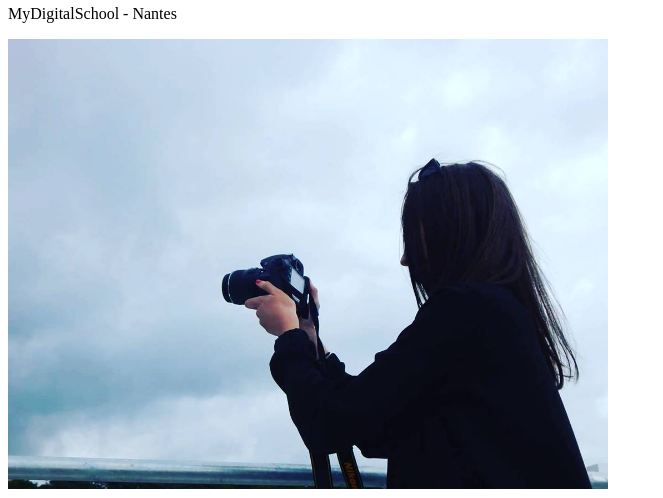
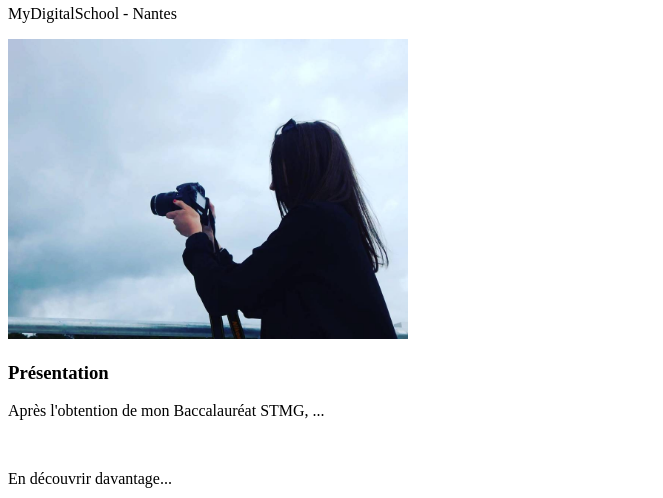
Before and after one commit to NoellaMDS/mds-frontend-2020, a plain HTML site: page mds-frontend-2020/index.html in a window 1280 px wide. Shown: the part 228-726 px from the top of the page, without its empty margins (0-663 px from the left). Drawn offline with Linux system fonts and the light colour scheme.

Commit message:
Add files via upload

```diff
--- a/mds-frontend-2020/index.html
+++ b/mds-frontend-2020/index.html
@@ -21,7 +21,7 @@
         <h1>PORTFOLIO | Noëlla Pennanech</h1>
         <h2>Etudiante en Bachelor 3 Webmarketing et Social Media</h2>
         <p>MyDigitalSchool - Nantes</p>
-        <img src="photographie.jpg" width="600px">
+        <img src="photographie.jpg" width="400px">
     </header>
 
     <section>
```
Also changed, not shown: mds-frontend-2020/images/facebook-icon-pink-251943-free-icons-library-pink-facebook-png-512_512.jpg (added), mds-frontend-2020/images/instagram-logo-copy.png (added), mds-frontend-2020/images/linkedin-icon-12-256.png (added), mds-frontend-2020/images/photographie.jpg (added).
